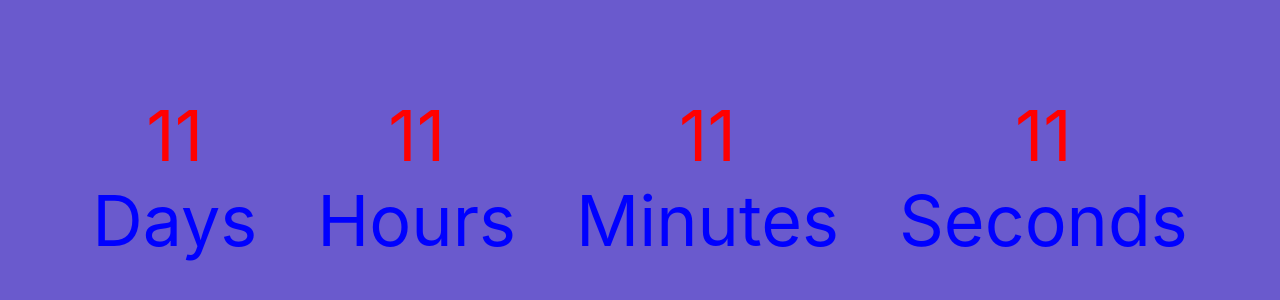
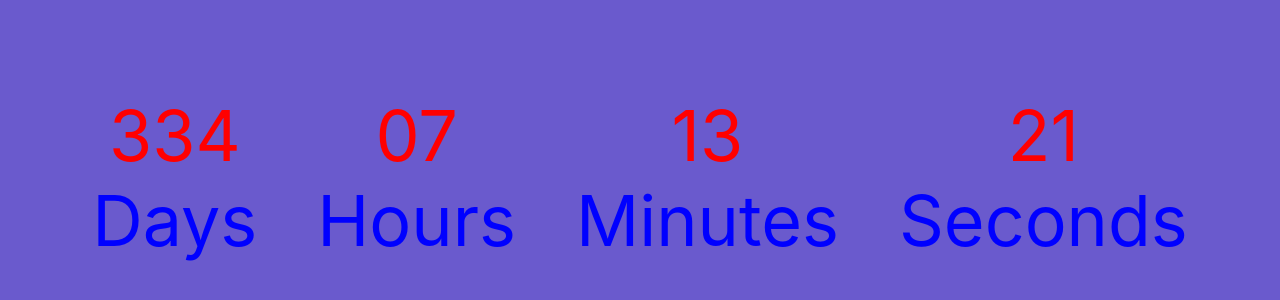
Before and after one commit to Natalia-doobro/goit-js-hw-11-timer, a plain HTML site: page index.html in a window 1280 px wide. Shown: the part 222-522 px from the top of the page. Drawn offline with Linux system fonts and the light colour scheme.

Commit message:
создал таймер

```diff
--- a/app.js
+++ b/app.js
@@ -1,29 +1,78 @@
-const plag = new CountdownTimer({
-  selector: '#timer-1',
-  targetDate: new Date('Jul 17, 2019'),
-});
+class CountdownTimer {
+  constructor({selector,targetDate}) {
+    this.selector = selector;
+    this.targetDate = targetDate;
+    this.timerId = null;
+  }
 
+  start() {
+    const startTime = this.targetDate.getTime();
+
+    this.timerId = setInterval(() => {
+      const currentTime = Date.now();
+      const deltaTime = startTime - currentTime;
+      const {days, hours, mins, secs} = this.onTimeComponents(deltaTime);
+
+      onDateClock({ days, hours, mins, secs });
+
+      if (deltaTime < 0) {
+            clearInterval(this.timerId);
+            document.getElementById(this.selector).innerHTML = "Акция истекла";
+      }
+    }, 1000);
+  }
+
+
+  onTimeComponents(time) {
     /*
     * Дні, що залишилися: ділимо значення UTC на 1000 * 60 * 60 * 24, кількість
     * мілісекунд в один день (мілісекунди * секунди * хвилини * години)
     */
-const days = Math.floor(time / (1000 * 60 * 60 * 24));
+    const days = pad(Math.floor(time / (1000 * 60 * 60 * 24)));
 
     /*
     * Решта годин: отримуємо залишок від попереднього розрахунку за допомогою оператора
     * залишку% і ділимо його на кількість мілісекунд в одній годині
     * (1000 * 60 * 60 = мілісекунди * хвилини * секунди)
     */
-const hours = Math.floor((time % (1000 * 60 * 60 * 24)) / (1000 * 60 * 60));
+    const hours = pad(Math.floor((time % (1000 * 60 * 60 * 24)) / (1000 * 60 * 60)));
 
     /*
     * Решта хвилин: отримуємо хвилини, що залишилися і ділимо їх на кількість
     * мілісекунд в одній хвилині (1000 * 60 = мілісекунди * секунди)
     */
-const mins = Math.floor((time % (1000 * 60 * 60)) / (1000 * 60));
+    const mins = pad(Math.floor((time % (1000 * 60 * 60)) / (1000 * 60)));
 
     /*
     * Решта секунд: отримуємо секунди, які залишилися і ділимо їх на кількість
     * миллисекунд в одной секунде (1000)
     */
-const secs = Math.floor((time % (1000 * 60)) / 1000);
+    const secs = pad(Math.floor((time % (1000 * 60)) / 1000));
+
+    return {days, hours, mins, secs};
+  }
+};
+
+const timer = new CountdownTimer({
+  selector: 'timer-1',
+  targetDate: new Date('Jul 17, 2022'),
+});
+
+timer.start();
+
+
+const timeDays = document.querySelector('span[data-value="days"]');
+const timeHours = document.querySelector('span[data-value="hours"]');
+const timeMins = document.querySelector('span[data-value="mins"]');
+const timeSecs = document.querySelector('span[data-value="secs"]');
+
+
+function pad(value) {
+  return String(value).padStart(2, '0');
+}
+function onDateClock({days, hours, mins, secs}){
+  timeDays.textContent = `${days}`;
+  timeHours.textContent = `${hours}`;
+  timeMins.textContent = `${mins}`;
+  timeSecs.textContent = `${secs}`;
+}
--- a/css/styles.css
+++ b/css/styles.css
@@ -17,6 +17,7 @@ body {
   display: flex;
   align-items: center;
   justify-content: center;
+  text-align: center;
   min-height: 100vh;
   margin: 0;
   font-family: -apple-system, BlinkMacSystemFont, 'Segoe UI', Roboto,
--- a/index.html
+++ b/index.html
@@ -11,26 +11,26 @@
   <body>
     <div class="timer" id="timer-1">
       <div class="field">
-        <span class="value" data-value="days">11</span>
+        <span class="value" data-value="days">00</span>
         <span class="label">Days</span>
       </div>
 
       <div class="field">
-        <span class="value" data-value="hours">11</span>
+        <span class="value" data-value="hours">00</span>
         <span class="label">Hours</span>
       </div>
 
       <div class="field">
-        <span class="value" data-value="mins">11</span>
+        <span class="value" data-value="mins">00</span>
         <span class="label">Minutes</span>
       </div>
 
       <div class="field">
-        <span class="value" data-value="secs">11</span>
+        <span class="value" data-value="secs">00</span>
         <span class="label">Seconds</span>
       </div>
     </div>
 
-    <script src="app.js" type="module"></script>
+    <script src="app.js"></script>
   </body>
 </html>
```
Lines whose indentation alone changed are shown as unchanged.
